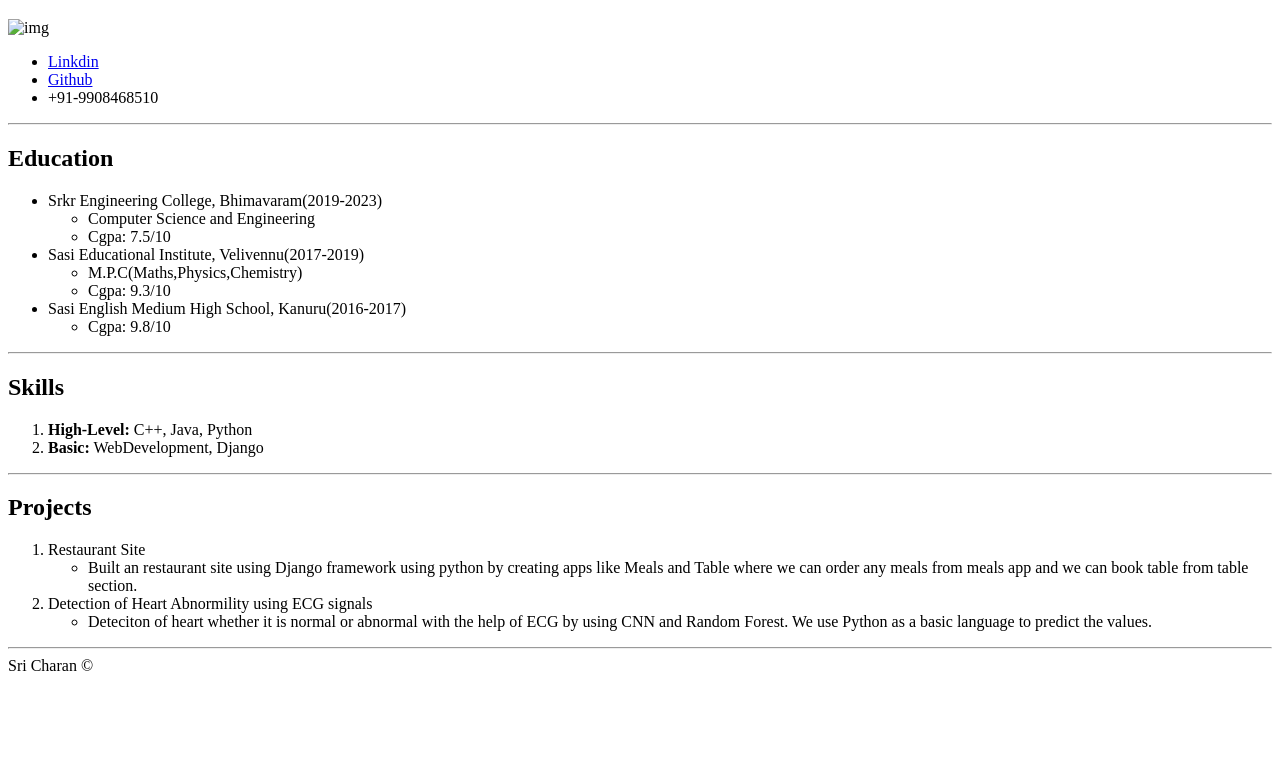
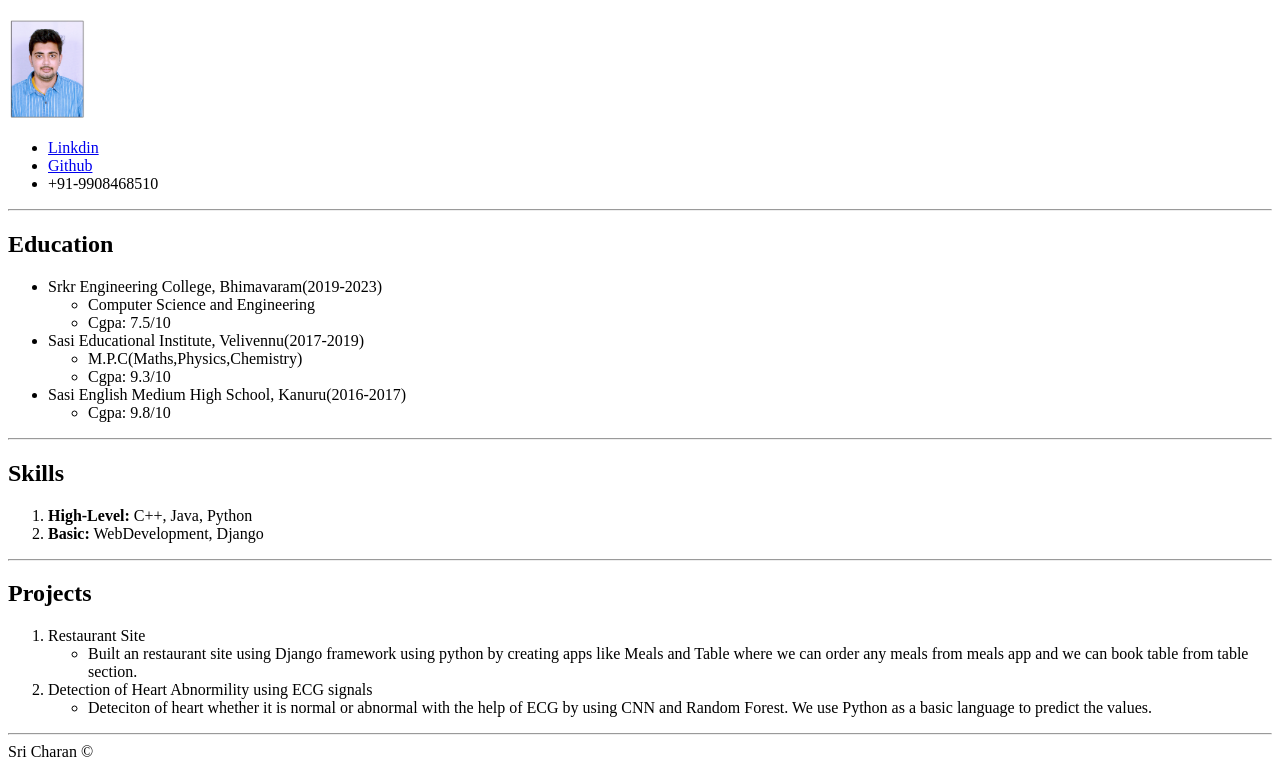
Before and after one commit to SriCharan45/Portfolio, a plain HTML site: page index.html in a window 1280 px wide. Shown: the part 61-830 px from the top of the page. Before the commit the page ends 800 px from the top, so only its background shows below. Drawn offline with Linux system fonts and the light colour scheme.

Commit message:
index.html

```diff
--- a/index.html
+++ b/index.html
@@ -9,7 +9,7 @@
 
 <body>
     <h1>Sri Charan Dasika</h1>
-    <img src="../Personal's/Passport Photo.jpg" alt="img" height="100">
+    <img src="Passport Photo.jpg" alt="img" height="100">
     <ul>
         <li><a href="https://www.linkedin.com/in/sricharandasika45/">Linkdin</a></li>
         <li><a href="https://github.com/SriCharan45">Github</a></li>
```
